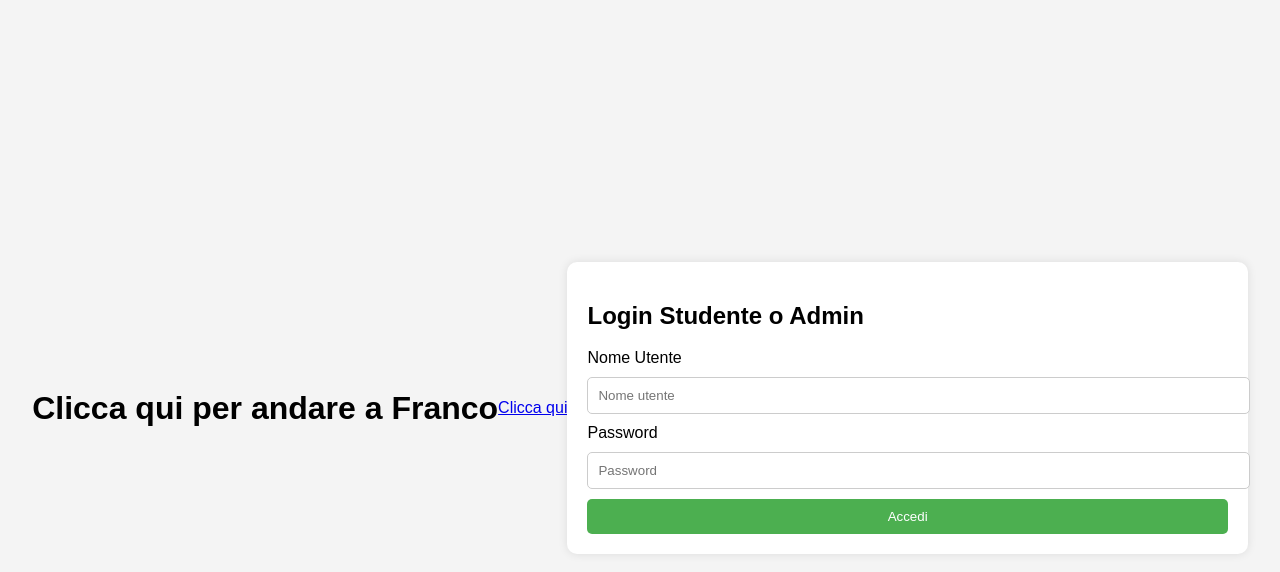
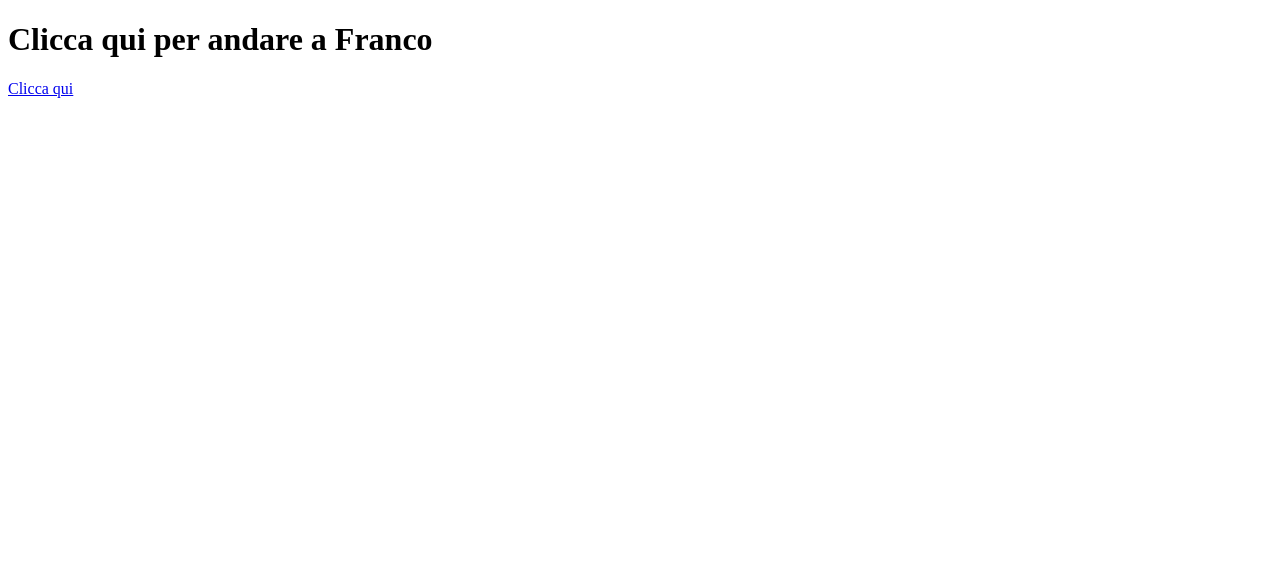
Before and after one commit to IIIENVIII/pubblico, a plain HTML site: page index.html in a window 1280 px wide. Drawn offline with Linux system fonts and the light colour scheme.

Commit message:
Update index.html

```diff
--- a/index.html
+++ b/index.html
@@ -10,85 +10,3 @@
     <a href="franco.html">Clicca qui</a>
 </body>
 </html>
-
-
-<!DOCTYPE html>
-<html lang="it">
-<head>
-    <meta charset="UTF-8">
-    <meta name="viewport" content="width=device-width, initial-scale=1.0">
-    <title>Login Studenti e Admin</title>
-    <style>
-        body {
-            font-family: Arial, sans-serif;
-            display: flex;
-            justify-content: center;
-            align-items: center;
-            height: 100vh;
-            background-color: #f4f4f4;
-        }
-        .login-container {
-            background-color: white;
-            padding: 20px;
-            border-radius: 10px;
-            box-shadow: 0 0 10px rgba(0, 0, 0, 0.1);
-        }
-        input[type="text"], input[type="password"] {
-            width: 100%;
-            padding: 10px;
-            margin: 10px 0;
-            border-radius: 5px;
-            border: 1px solid #ccc;
-        }
-        button {
-            width: 100%;
-            padding: 10px;
-            background-color: #4CAF50;
-            color: white;
-            border: none;
-            border-radius: 5px;
-            cursor: pointer;
-        }
-        button:hover {
-            background-color: #45a049;
-        }
-    </style>
-</head>
-<body>
-    <div class="login-container">
-        <h2>Login Studente o Admin</h2>
-        <form id="loginForm" action="task.html" method="get">
-            <label for="username">Nome Utente</label>
-            <input type="text" id="username" name="username" placeholder="Nome utente" required>
-
-            <label for="password">Password</label>
-            <input type="password" id="password" name="password" placeholder="Password" required>
-
-            <button type="submit">Accedi</button>
-        </form>
-    </div>
-
-    <script>
-        document.getElementById('loginForm').addEventListener('submit', function(e) {
-            e.preventDefault();
-
-            // Prendi il nome utente e la password inseriti
-            const username = document.getElementById('username').value.toLowerCase();
-            const password = document.getElementById('password').value;
-
-            // Verifica se è l'admin
-            if (username === 'admin' && password === 'password') {
-                // Redirigi alla pagina admin.html per l'admin
-                window.location.href = 'admin.html';
-            }
-            // Verifica se è uno studente
-            else if (password === 'casa.2024') {
-                // Redirigi alla pagina task.html per gli studenti
-                window.location.href = `task.html?username=${username}`;
-            } else {
-                alert('Nome utente o password errati!');
-            }
-        });
-    </script>
-</body>
-</html>
```
